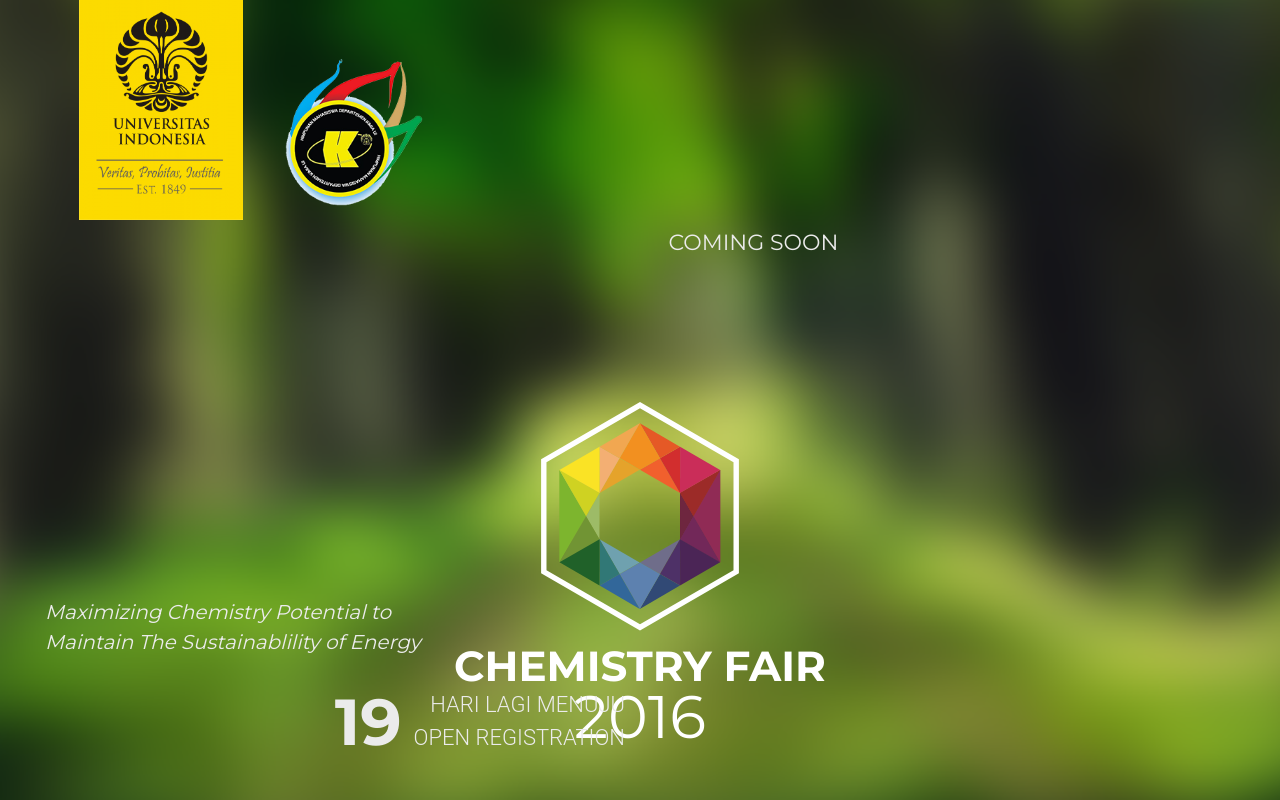
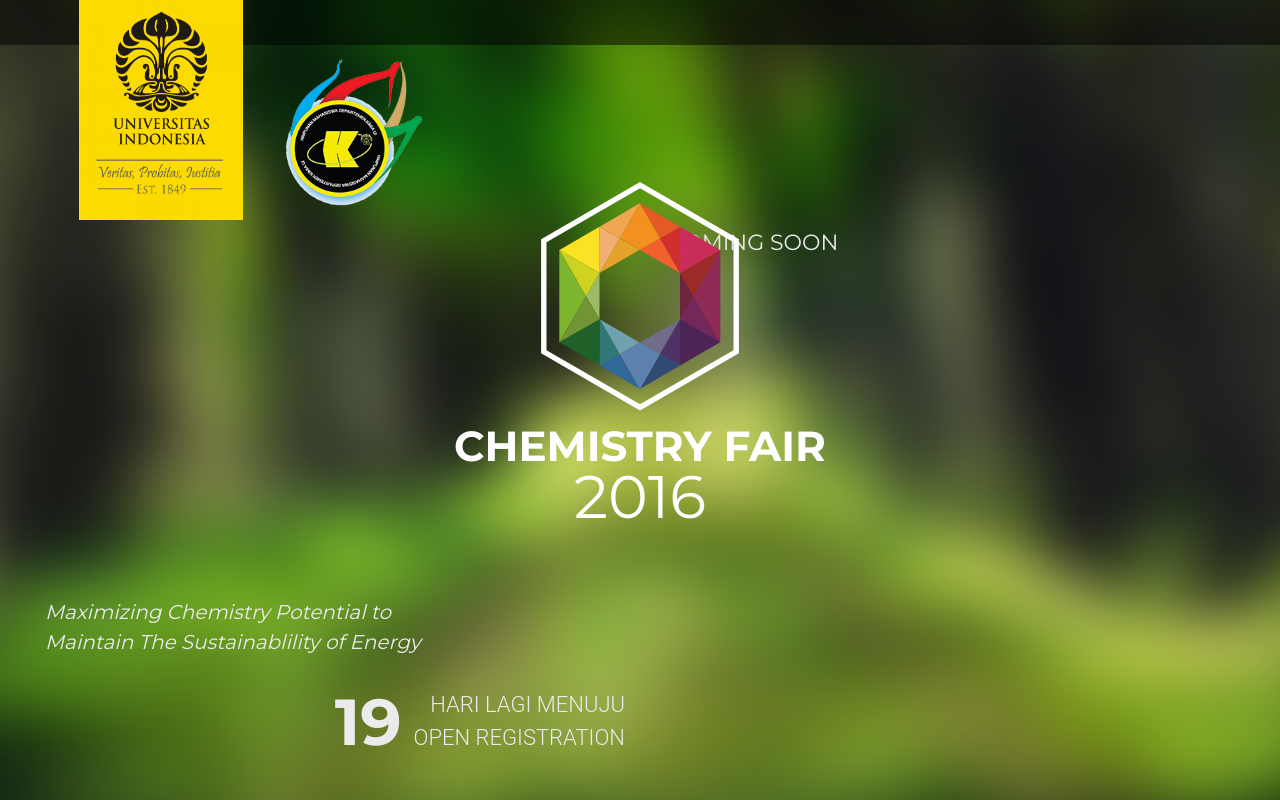
Before and after one commit to webforceindonesia/chemistryfairUI, a CodeIgniter app: page /chemistryfairui/ in a window 1280 px wide. Run offline with CodeIgniter, Linux system fonts and the light colour scheme; some libraries are stand-ins or nearby versions.

Commit message:
Revert "Fixed header and landing html"
This reverts commit 033b341ca3f9c1b3e5e567c84f9ca20d96f3e6e3.

```diff
--- a/application/views/landing_page.php
+++ b/application/views/landing_page.php
@@ -1,6 +1,3 @@
-<?php
-defined('BASEPATH') OR exit('No direct script access allowed');
-?>
 <html>
     <head>
 
@@ -11,8 +8,10 @@
         <link rel="stylesheet" type="text/css" href="<?php echo base_url() ?>/css/bootstrap-theme.min.css">
         <link rel="stylesheet" type="text/css" href="<?php echo base_url() ?>/css/bootstrap.min.css">
         <link rel="stylesheet" type="text/css" href="<?php echo base_url() ?>/css/qunit.css">
-        <link rel="stylesheet" type="text/css" href="<?php echo base_url() ?>/css/style.css">
+        <link rel="stylesheet" type="text/css" href="<?php echo base_url() ?>/css/comingsoon.css">
         <link rel="stylesheet" type="text/css" href="<?php echo base_url() ?>/css/media.css">
+        <link href='https://fonts.googleapis.com/css?family=Montserrat:400,700' rel='stylesheet' type='text/css'>
+
         <script type="text/javascript" src="<?php echo base_url() ?>/js/jquery-2.0.2.js"></script>
         <script type="text/javascript" src="<?php echo base_url() ?>/js/bootstrap.min.js"></script>
         <script type="text/javascript" src="<?php echo base_url() ?>/js/qunit.js"></script>
@@ -26,17 +25,29 @@
         ---- Do Not Attempt to Duplicate --
         ---------------------------------->
 
+        <style>
+            @media (max-width:995px)
+            {
+                .logo_univ
+                {
+                    display:none;
+                }
+            }
+        </style>
+
     </head>
+
     <body>
-        <div class="logo-cf-comingsoon-container-small">
+        <div class="logo-cf-header-container-small mobile-only">
+
             <img src="<?php echo base_url() ?>images/bigLogo.svg">
             <div>
                 <p>CHEMISTRY FAIR<br/><span>2016</span></p>
             </div>
         </div>
         <div id="top-bar">
-            <div id="logo-univ-comingsoon-container" class="col-md-2">
-                <img id="logo-univ-comingsoon" src="<?php echo base_url() ?>/images/logo_univ_box.png">
+            <div id="logo-univ-header-container" class="col-md-2">
+                <img id="logo-univ-header" src="<?php echo base_url() ?>/images/logoui.png">
                 <img id="logo-hmd" src="<?php echo base_url() ?>images/HMD-Kimia.png">
             </div>
             <div class="col-md-8">
@@ -44,7 +55,7 @@
             </div>
         </div>
 
-        <div class="logo-cf-comingsoon-container">
+        <div class="logo-cf-header-container">
             <img src="<?php echo base_url() ?>images/bigLogo.svg">
             <div>
                 <p>CHEMISTRY FAIR<br/><span>2016</span></p>
@@ -69,5 +80,3 @@
                 </div>
             </div>
         </div>
-    </body>
-</html>
```
Also changed, not shown: application/views/templates/header.php (+12 -12 lines).
